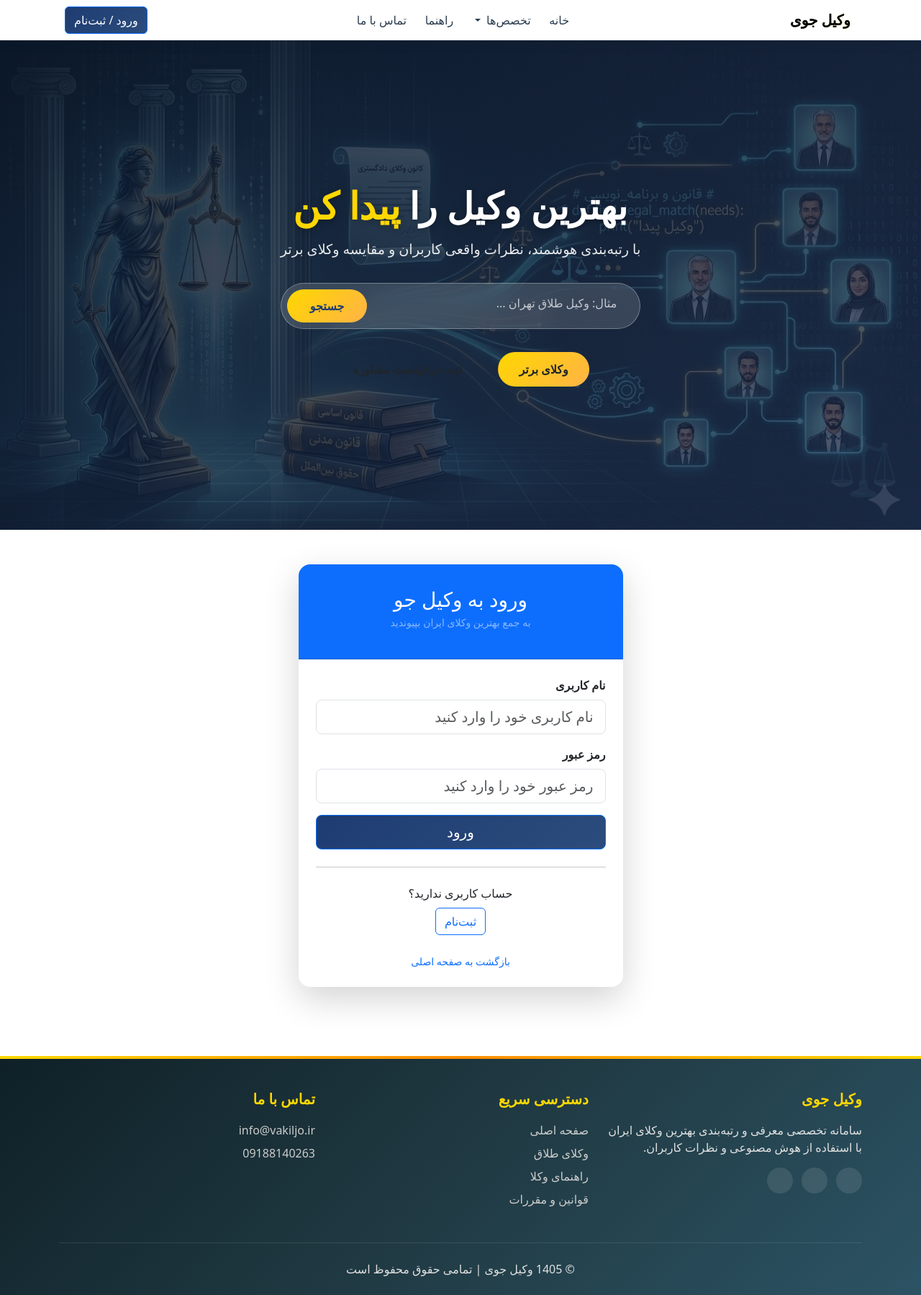
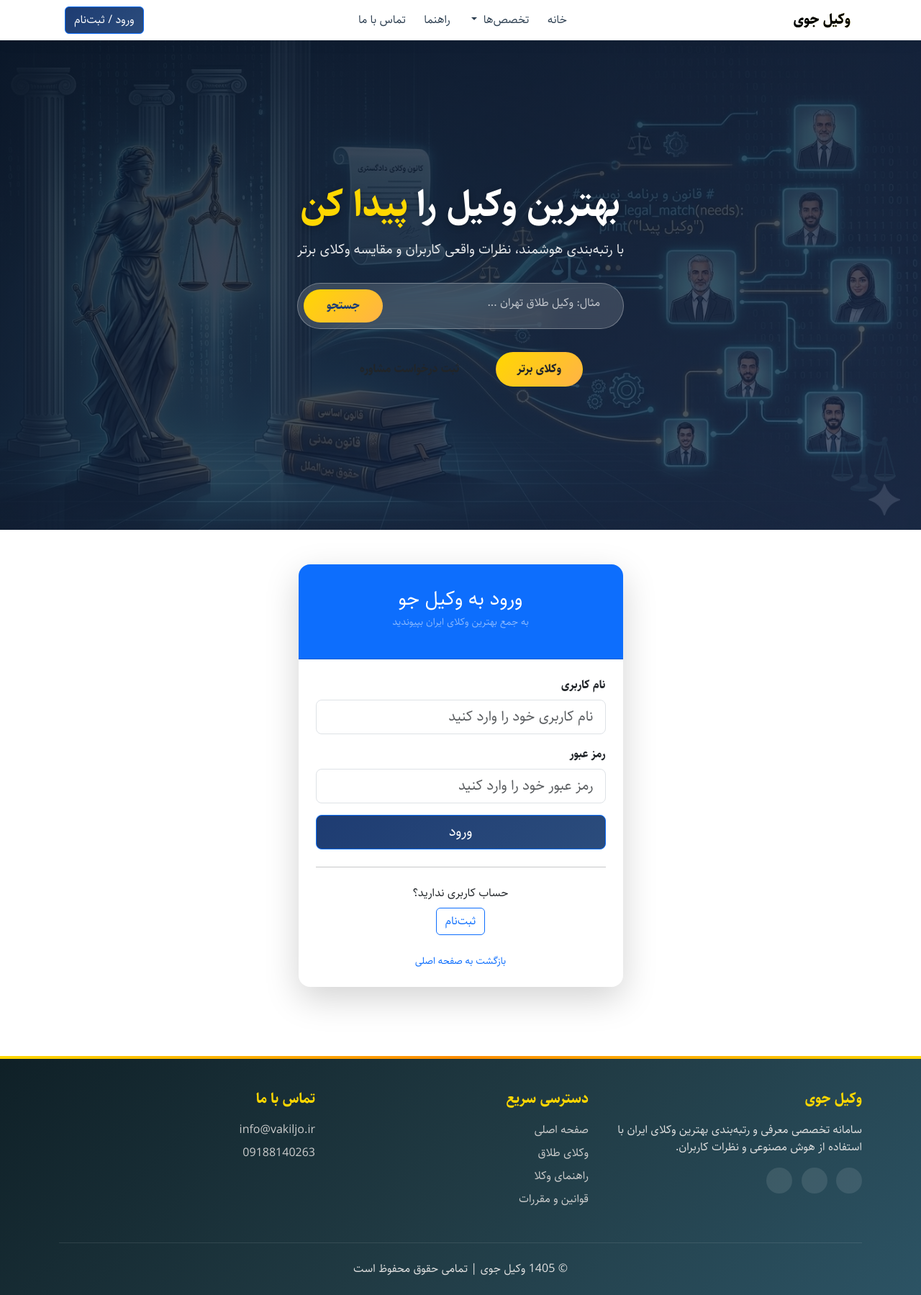
Before and after one commit to abbas4007/vakiljui, a Django app: a page that uses templates/base.html in a window 1280 px wide. Shown: the whole page at 72% size. Run offline with Django 5.2, Linux system fonts and the light colour scheme; some libraries are stand-ins or nearby versions; some web fonts are replaced.

Commit message:
base update2

```diff
--- a/templates/base.html
+++ b/templates/base.html
@@ -52,40 +52,41 @@
 {#<link rel="stylesheet" href="https://unpkg.ir/aos@2.3.1/dist/aos.css">#}
 
     <style>
-    @font-face {
-        font-family: 'sahel';
-        src: url('/static/fonts/Sahel.woff') format('woff2');
-        font-weight: normal;
-        font-style: normal;
-        font-display: swap;
-    }
-    @font-face {
-        font-family: 'sahel';
-        src: url('/static/fonts/Sahel-Bold.ttf') format('woff2');
-        font-weight: bold;
-        font-style: normal;
-        font-display: swap;
-    }
-    @font-face {
-        font-family: 'sahel';
-        src: url('/static/fonts/Sahel.woff') format('woff');
-        font-weight: 500;
-        font-style: normal;
-        font-display: swap;
-    }
+       * {
+            margin: 0;
+            padding: 0;
+            box-sizing: border-box;
+        }
+@font-face {
+    font-family: 'Sahel';
+    src: url('/static/fonts/Sahel.woff') format('woff');
+    font-weight: normal;
+}
+@font-face {
+    font-family: 'Sahel';
+    src: url('/static/fonts/Sahel-Bold.ttf') format('truetype');
+    font-weight: bold;
+}
+@font-face {
+    font-family: 'Sahel';
+    src: url('/static/fonts/Sahel-Light.ttf') format('truetype');
+    font-weight: 300;
+}
+
+        body {
+    font-family: 'Sahel', 'Segoe UI', Tahoma, Geneva, Verdana, sans-serif !important;
+    background: #f8f9fc;
+    min-height: 100vh;
+    display: flex;
+    flex-direction: column;
+}
         * {
             margin: 0;
             padding: 0;
             box-sizing: border-box;
         }
 
-        body {
-            font-family: 'sahel', 'Segoe UI', Tahoma, Geneva, Verdana, sans-serif;
-            background: #f8f9fc;
-            min-height: 100vh;
-            display: flex;
-            flex-direction: column;
-        }
+
 
         .navbar {
             background: rgba(255, 255, 255, 0.95);
```
